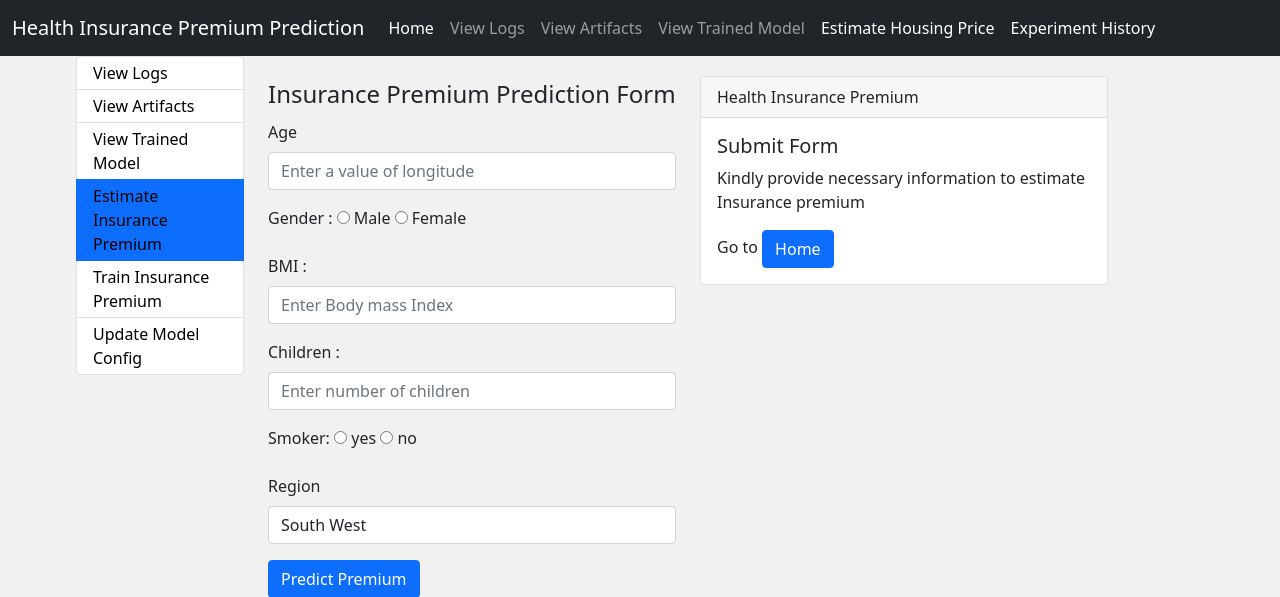
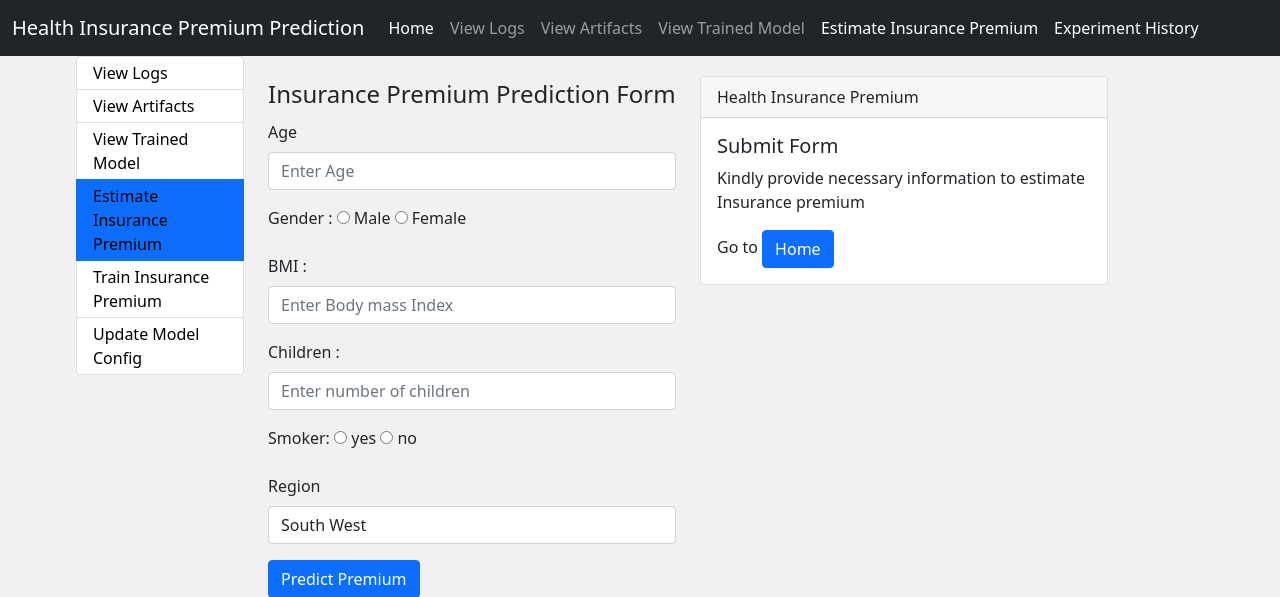
Before and after one commit to Vish2427/insurance_premium, a Flask app: page /predict in a window 1280 px wide. Shown: the top 597 px of the page. Run offline with Flask 2, Linux system fonts and the light colour scheme; some libraries are stand-ins or nearby versions.

Commit message:
"template modified"

```diff
--- a/templates/header.html
+++ b/templates/header.html
@@ -73,7 +73,7 @@ table-layout: fixed;
                         <a class="nav-link {% if 'saved_models' in request.path %} active {% endif %}" href="/saved_models">View Trained Model</a>
                     </li>
                     <li class="nav-item">
-                        <a class="nav-link {% if 'predict' in request.path %} active {% endif %}" href="/predict">Estimate Housing Price</a>
+                        <a class="nav-link {% if 'predict' in request.path %} active {% endif %}" href="/predict">Estimate Insurance Premium</a>
                     </li>
                     <li class="nav-item">
                         <a class="nav-link {% if 'predict' in request.path %} active {% endif %}" href="/view_experiment_hist">Experiment History</a>
--- a/templates/predict.html
+++ b/templates/predict.html
@@ -16,7 +16,7 @@
             <legend>Insurance Premium Prediction Form</legend>
             <div class="mb-3">
                 <label class="form-label">Age</label>
-                <input class="form-control" type="text" name="age" placeholder="Enter a value of longitude"
+                <input class="form-control" type="text" name="age" placeholder="Enter Age"
                     required />
             </div>
             <div class="mb-3">
```
